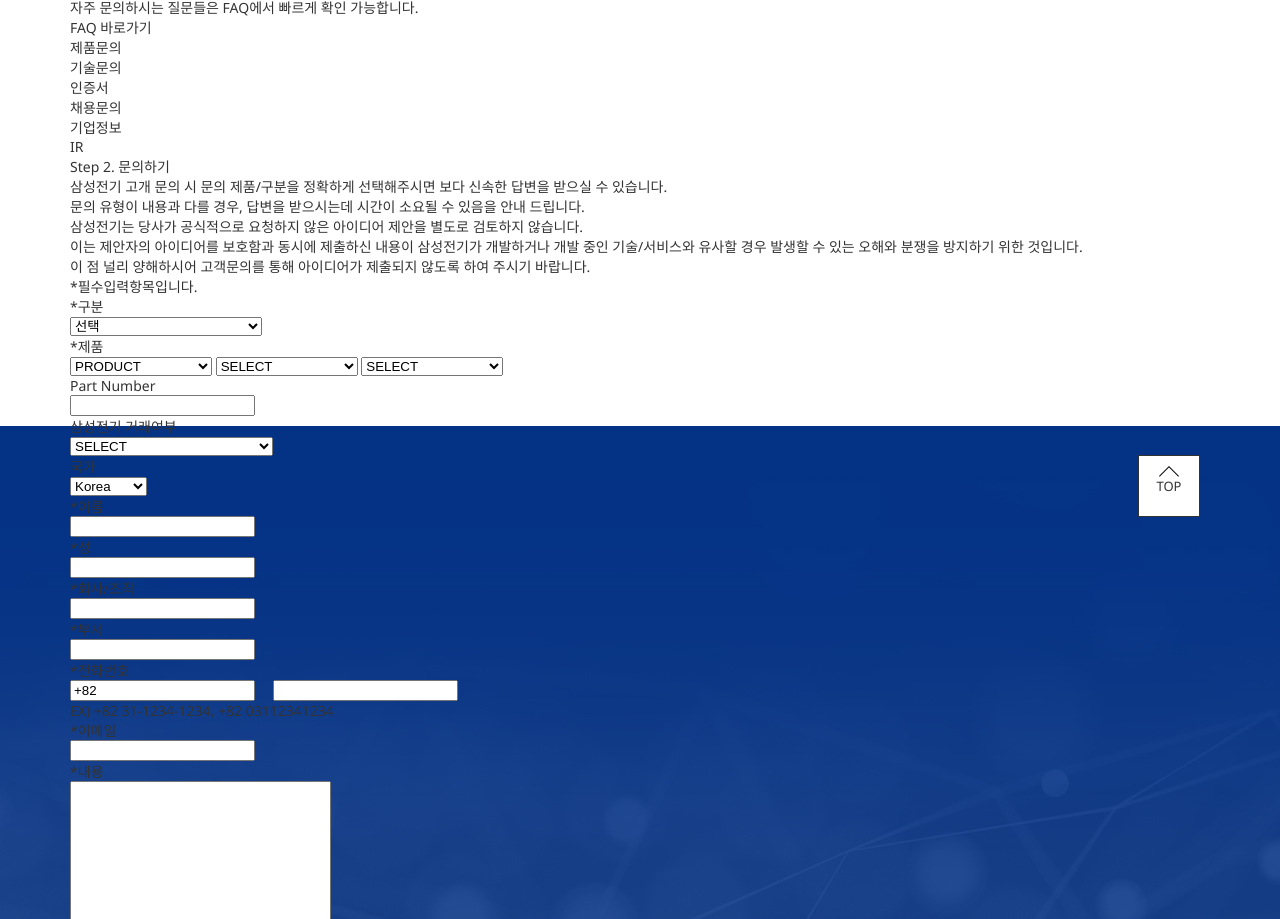
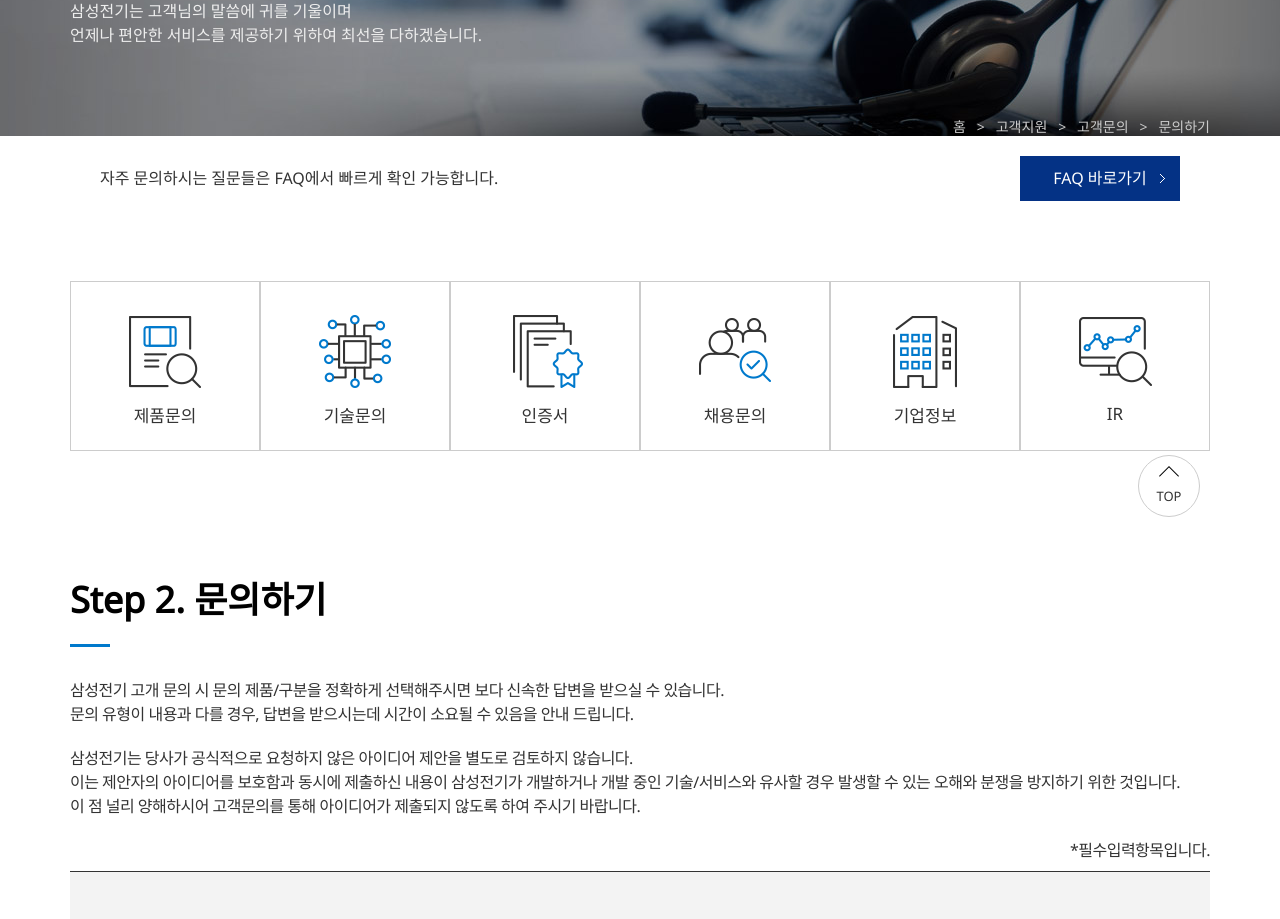
Before and after one commit to shaiod/Samsung_el, a plain HTML site: page sub1.html in a window 1280 px wide. Shown: the part 253-1172 px from the top of the page. Drawn offline with Linux system fonts and the light colour scheme; the site is published under a folder, as on GitHub Pages, so addresses that start at the root find nothing; files whose address does not match are found by name.

Commit message:
samsung el

```diff
--- a/sub1.html
+++ b/sub1.html
@@ -6,8 +6,8 @@
     <meta name="viewport" content="width=device-width, initial-scale=1.0">
     <title>제품문의 | 문의하기 | 삼성전기</title>
     <link rel="stylesheet" href="./css/import.css"/>
-    <link rel="stylesheet" href="/css/sub1.css"/>
-    <script defer src="/js/main.js"></script>
+    <link rel="stylesheet" href="./css/sub1.css"/>
+    <script defer src="./js/main.js"></script>
 </head>
 <body>
 <!-- 본문 바로가기 -->
```
Also changed, not shown: js/main.js (+0 -14 lines).
